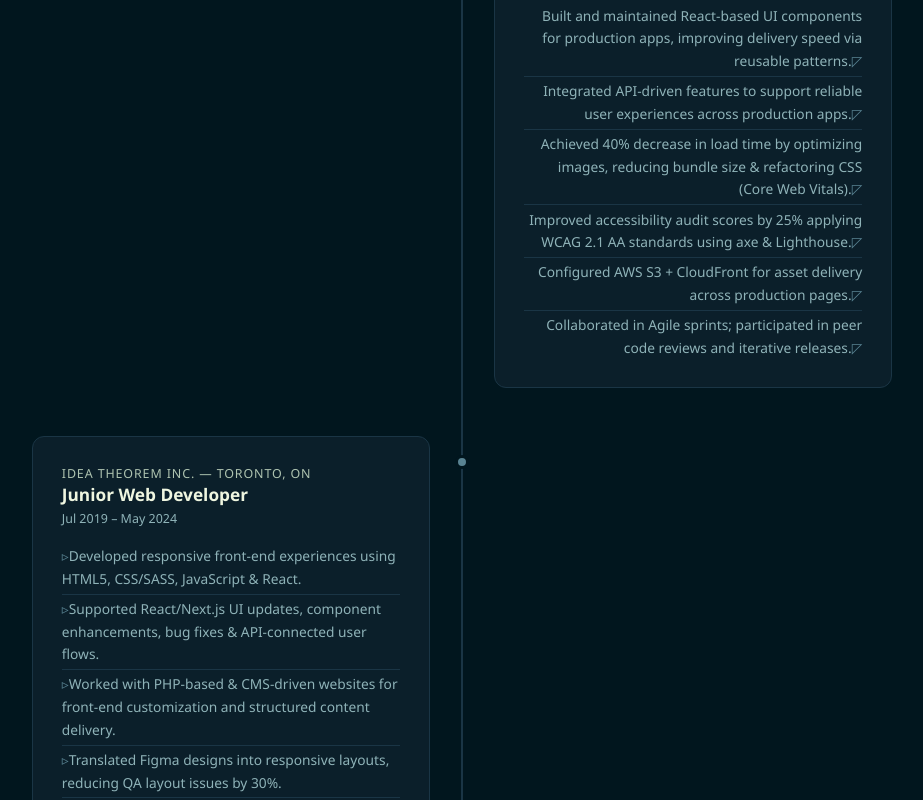
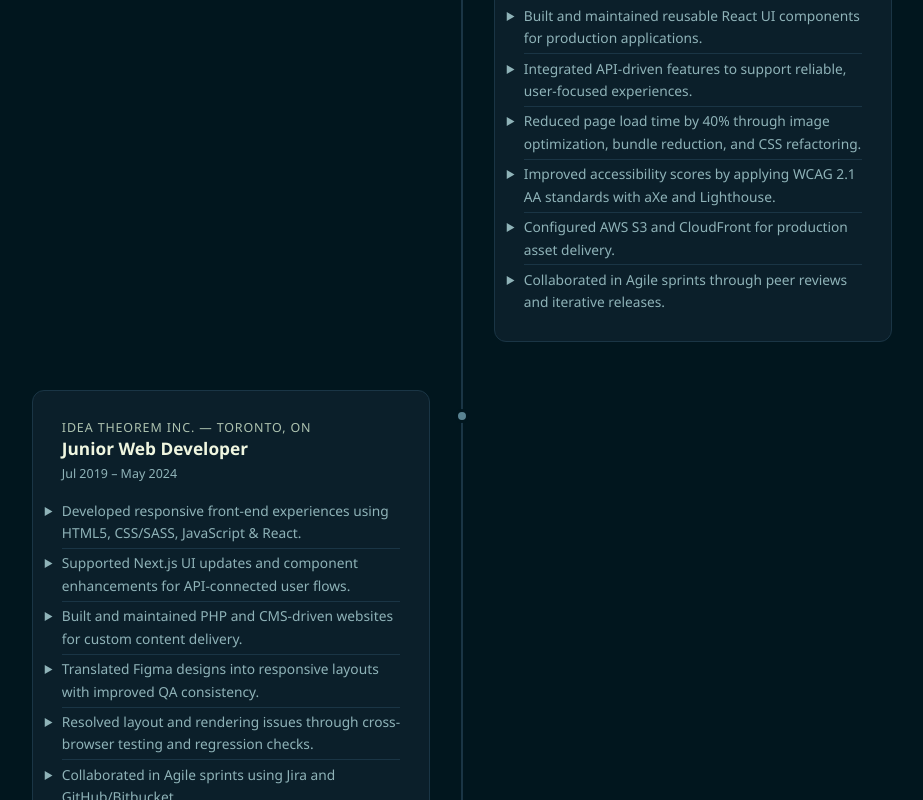
Before and after one commit to markmartin-dev/portfolio-site, a React (Vite) app: page / in a window 1280 px wide. Shown: the part 1160-1960 px from the top of the page, without its empty margins (178-1101 px from the left). Built offline with nearby package versions, Linux system fonts and the light colour scheme.

Commit message:
update timeline style for consistency, and item copies for better flow

```diff
--- a/src/components/TimeLine.module.css
+++ b/src/components/TimeLine.module.css
@@ -26,9 +26,9 @@
   flex-direction: row-reverse;
 }
 
-.timelineItem:nth-child(odd) .timelineCard {
+/* .timelineItem:nth-child(odd) .timelineCard {
   text-align: right;
-}
+} */
 
 .timelineDot {
   position: absolute;
@@ -79,7 +79,7 @@
 }
 
 .timelineCard ul {
-  list-style: none;
+  list-style: disclosure-closed;
 }
 
 .timelineCard li {
@@ -94,7 +94,7 @@
   border: none;
 }
 
-.timelineCard li::before {
+/* .timelineCard li::before {
   content: '▹';
   color: var(--steel);
 }
@@ -106,7 +106,7 @@
 .timelineItem:nth-child(odd) .timelineCard li::after {
   content: '◸';
   color: var(--steel);
-}
+} */
 
 @media (prefers-reduced-motion: reduce) {
   .timelineCard:hover {
@@ -131,14 +131,14 @@
 
   .timelineCard {
     width: 100%;
-    text-align: left !important;
+    /* text-align: left !important; */
   }
 
-  .timelineCard li::before {
+  /* .timelineCard li::before {
     content: '▹'!important;
   }
 
   .timelineCard li::after {
     content: '' !important;
-  }
+  } */
 }
--- a/src/data/experienceData.ts
+++ b/src/data/experienceData.ts
@@ -1,15 +1,44 @@
+// export const expData = [
+//   {
+//     company: 'Idea Theorem Inc. — Toronto, ON',
+//     role: 'Senior Web Developer',
+//     date: 'May 2024 – Mar 2025',
+//     responsibilities: [
+//       'Built and maintained React-based UI components for production apps, improving delivery speed via reusable patterns.',
+//       'Integrated API-driven features to support reliable user experiences across production apps.',
+//       'Achieved 40% decrease in load time by optimizing images, reducing bundle size & refactoring CSS (Core Web Vitals).',
+//       'Improved accessibility audit scores by 25% applying WCAG 2.1 AA standards using axe & Lighthouse.',
+//       'Configured AWS S3 + CloudFront for asset delivery across production pages.',
+//       'Collaborated in Agile sprints; participated in peer code reviews and iterative releases.',
+//     ],
+//   },
+//   {
+//     company: 'Idea Theorem Inc. — Toronto, ON',
+//     role: 'Junior Web Developer',
+//     date: 'Jul 2019 – May 2024',
+//     responsibilities: [
+//       'Developed responsive front-end experiences using HTML5, CSS/SASS, JavaScript & React.',
+//       'Supported React/Next.js UI updates, component enhancements, bug fixes & API-connected user flows.',
+//       'Worked with PHP-based & CMS-driven websites for front-end customization and structured content delivery.',
+//       'Translated Figma designs into responsive layouts, reducing QA layout issues by 30%.',
+//       'Resolved 100+ rendering and layout issues through cross-browser testing & regression checks.',
+//       'Collaborated in Agile sprints using Jira and Git/Bitbucket.',
+//     ],
+//   },
+// ]
+
 export const expData = [
   {
     company: 'Idea Theorem Inc. — Toronto, ON',
     role: 'Senior Web Developer',
     date: 'May 2024 – Mar 2025',
     responsibilities: [
-      'Built and maintained React-based UI components for production apps, improving delivery speed via reusable patterns.',
-      'Integrated API-driven features to support reliable user experiences across production apps.',
-      'Achieved 40% decrease in load time by optimizing images, reducing bundle size & refactoring CSS (Core Web Vitals).',
-      'Improved accessibility audit scores by 25% applying WCAG 2.1 AA standards using axe & Lighthouse.',
-      'Configured AWS S3 + CloudFront for asset delivery across production pages.',
-      'Collaborated in Agile sprints; participated in peer code reviews and iterative releases.',
+      'Built and maintained reusable React UI components for production applications.',
+      'Integrated API-driven features to support reliable, user-focused experiences.',
+      'Reduced page load time by 40% through image optimization, bundle reduction, and CSS refactoring.',
+      'Improved accessibility scores by applying WCAG 2.1 AA standards with aXe and Lighthouse.',
+      'Configured AWS S3 and CloudFront for production asset delivery.',
+      'Collaborated in Agile sprints through peer reviews and iterative releases.',
     ],
   },
   {
@@ -18,11 +47,11 @@ export const expData = [
     date: 'Jul 2019 – May 2024',
     responsibilities: [
       'Developed responsive front-end experiences using HTML5, CSS/SASS, JavaScript & React.',
-      'Supported React/Next.js UI updates, component enhancements, bug fixes & API-connected user flows.',
-      'Worked with PHP-based & CMS-driven websites for front-end customization and structured content delivery.',
-      'Translated Figma designs into responsive layouts, reducing QA layout issues by 30%.',
-      'Resolved 100+ rendering and layout issues through cross-browser testing & regression checks.',
-      'Collaborated in Agile sprints using Jira and Git/Bitbucket.',
+      'Supported Next.js UI updates and component enhancements for API-connected user flows.',
+      'Built and maintained PHP and CMS-driven websites for custom content delivery.',
+      'Translated Figma designs into responsive layouts with improved QA consistency.',
+      'Resolved layout and rendering issues through cross-browser testing and regression checks.',
+      'Collaborated in Agile sprints using Jira and GitHub/Bitbucket.',
     ],
   },
 ]
```
